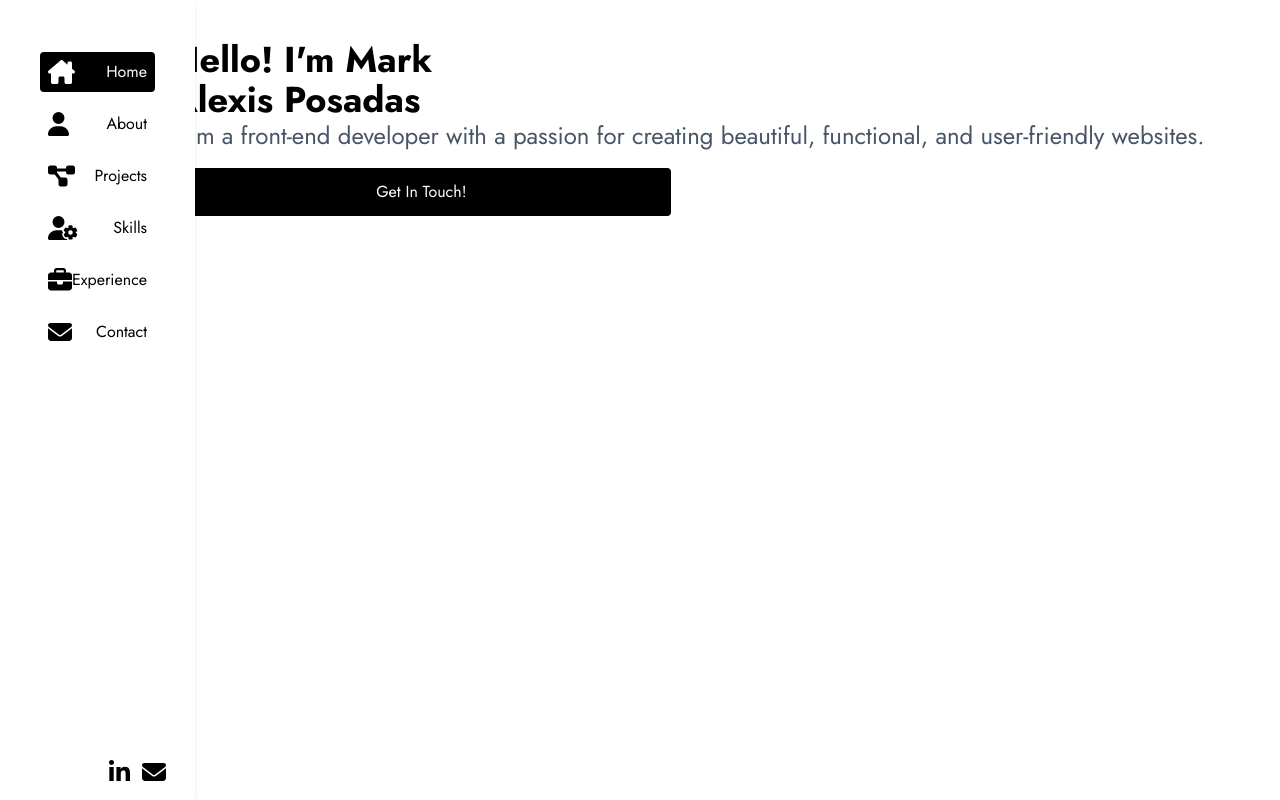
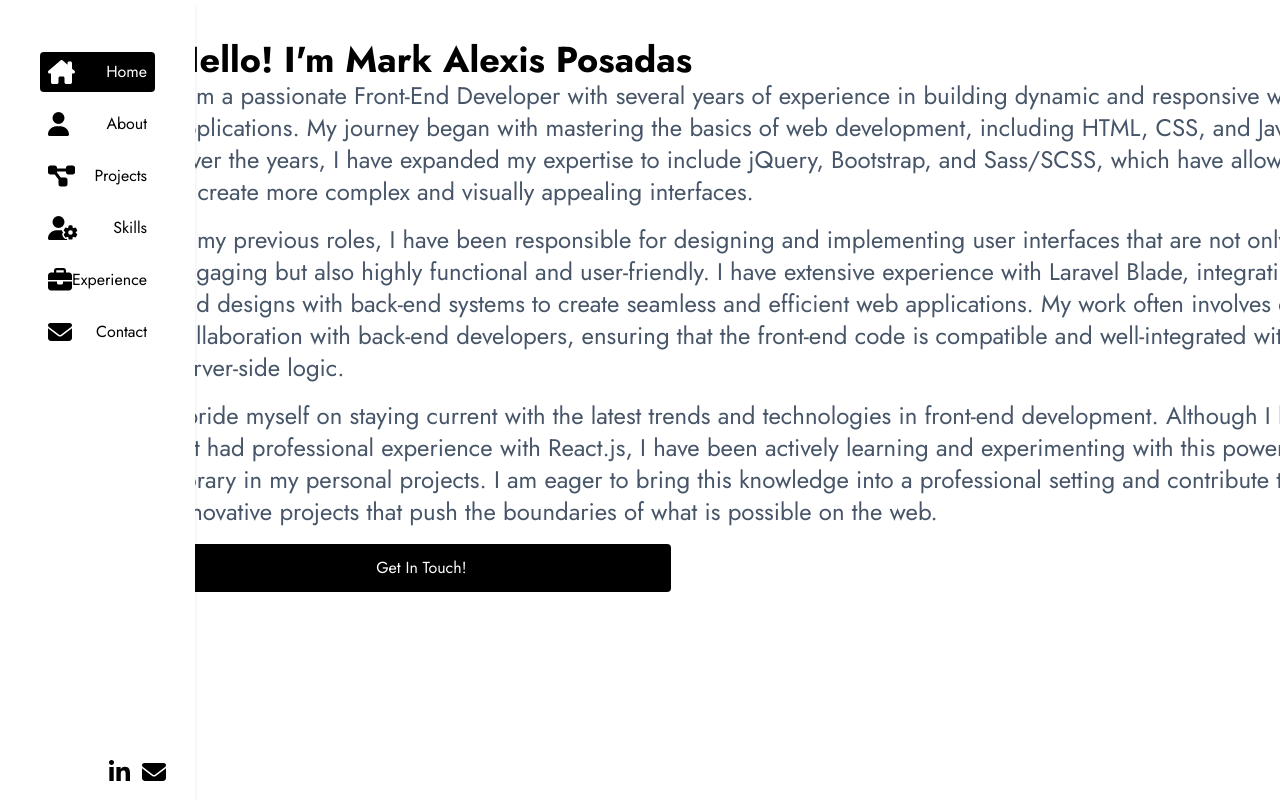
Before and after one commit to Mark-Alexis-Posadas/react-portfolio, a React (Vite) app: page / in a window 1280 px wide. Shown: the top 800 px of the page. Built offline with nearby package versions, Linux system fonts and the light colour scheme.

Commit message:
modify homepage title and subtitle

```diff
--- a/src/pages/Home/Home.jsx
+++ b/src/pages/Home/Home.jsx
@@ -17,10 +17,32 @@ export default function Home({ handleSetActive, homeSubTitle }) {
   return (
     <section className="min-h-[calc(100vh-5rem)]">
       <Wrapper>
-        <h1 className="text-4xl font-bold">
-          Hello! I'm Mark <br /> Alexis Posadas
-        </h1>
-        <SubTitle subTitleText={homeSubTitle} />
+        <h1 className="text-4xl font-bold">Hello! I'm Mark Alexis Posadas</h1>
+        <SubTitle
+          subTitleText="I am a passionate Front-End Developer with several years of experience in
+          building dynamic and responsive web applications. My journey began with
+          mastering the basics of web development, including HTML, CSS, and JavaScript.
+          Over the years, I have expanded my expertise to include jQuery, Bootstrap, and
+          Sass/SCSS, which have allowed me to create more complex and visually appealing
+          interfaces."
+        />
+        <SubTitle
+          subTitleText="In my previous roles, I have been responsible for designing and implementing
+          user interfaces that are not only visually engaging but also highly functional
+          and user-friendly. I have extensive experience with Laravel Blade, integrating
+          front-end designs with back-end systems to create seamless and efficient web
+          applications. My work often involves close collaboration with back-end
+          developers, ensuring that the front-end code is compatible and well-integrated
+          with the server-side logic."
+        />
+        <SubTitle
+          subTitleText="I pride myself on staying current with the latest trends and technologies in
+          front-end development. Although I have not yet had professional experience
+          with React.js, I have been actively learning and experimenting with this
+          powerful library in my personal projects. I am eager to bring this knowledge
+          into a professional setting and contribute to innovative projects that push
+          the boundaries of what is possible on the web."
+        />
         <Link to="/contact">
           <button
             className="text-white rounded bg-black p-3 min-w-[500px]"
```
